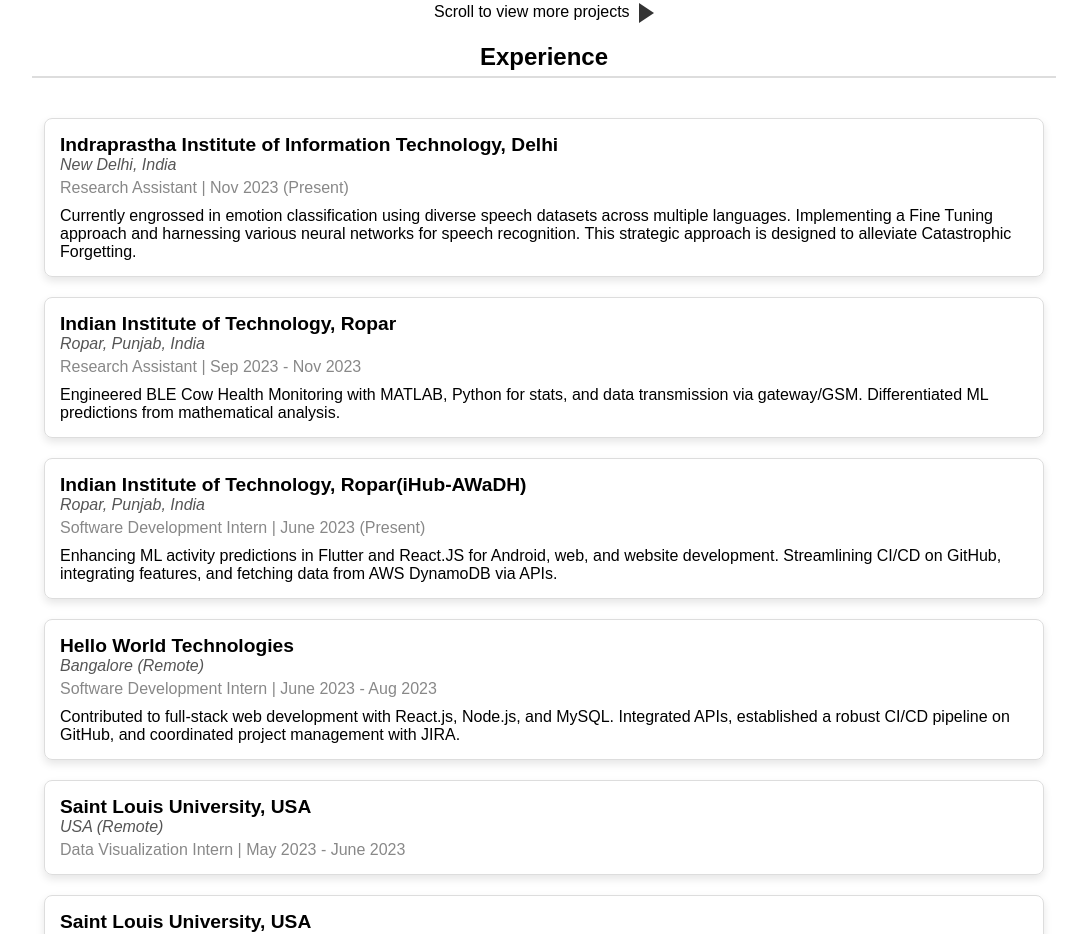
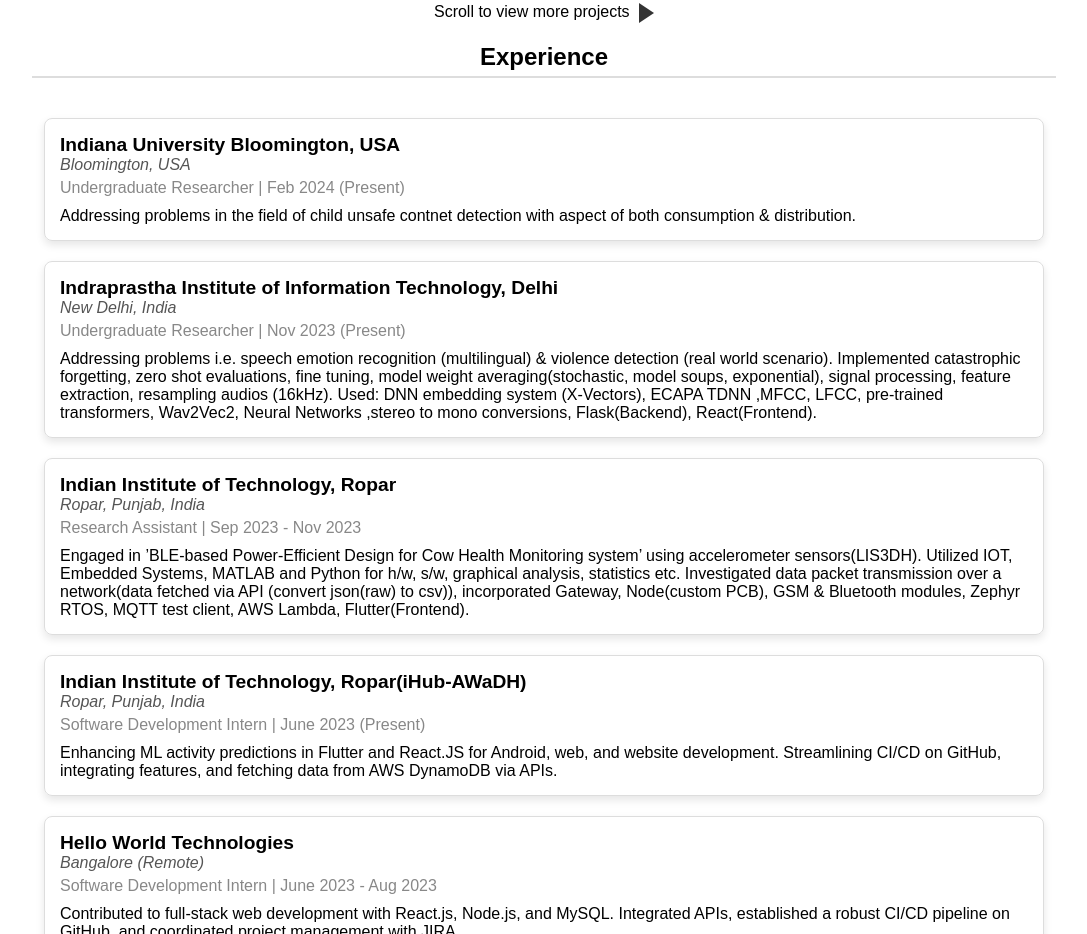
Before and after one commit to SarthakJaindebugger/sarthakjainportfolio, a plain HTML site: page index.html in a window 1280 px wide. Shown: the part 1497-2431 px from the top of the page, without its empty margins (96-1183 px from the left). Drawn offline with Linux system fonts and the light colour scheme.

Commit message:
update index.html

```diff
--- a/index.html
+++ b/index.html
@@ -670,11 +670,20 @@
 
         <!-- Experience entries -->
         <div class="experience-card left">
+          <div class="experience-title">Indiana University Bloomington, USA</div>
+          <div class="experience-subtitle">Bloomington, USA</div>
+          <div class="experience-duration">Undergraduate Researcher | Feb 2024 (Present)</div>
+          <div class="experience-description">
+            Addressing problems in the field of child unsafe contnet detection with aspect of both consumption & distribution.          </div>
+      </div>
+
+
+        <div class="experience-card left">
             <div class="experience-title">Indraprastha Institute of Information Technology, Delhi</div>
             <div class="experience-subtitle">New Delhi, India</div>
-            <div class="experience-duration">Research Assistant | Nov 2023 (Present)</div>
+            <div class="experience-duration">Undergraduate Researcher | Nov 2023 (Present)</div>
             <div class="experience-description">
-              Currently engrossed in emotion classification using diverse speech datasets across multiple languages. Implementing a Fine Tuning approach and harnessing various neural networks for speech recognition. This strategic approach is designed to alleviate Catastrophic Forgetting.
+              Addressing problems i.e. speech emotion recognition (multilingual) & violence detection (real world scenario). Implemented catastrophic forgetting, zero shot evaluations, fine tuning, model weight averaging(stochastic, model soups, exponential), signal processing, feature extraction, resampling audios (16kHz). Used: DNN embedding system (X-Vectors), ECAPA TDNN ,MFCC, LFCC, pre-trained transformers, Wav2Vec2, Neural Networks ,stereo to mono conversions, Flask(Backend), React(Frontend).
             </div>
         </div>
 
@@ -683,7 +692,8 @@
             <div class="experience-subtitle">Ropar, Punjab, India</div>
             <div class="experience-duration">Research Assistant | Sep 2023 - Nov 2023</div>
             <div class="experience-description">
-              Engineered BLE Cow Health Monitoring with MATLAB, Python for stats, and data transmission via gateway/GSM. Differentiated ML predictions from mathematical analysis.
+              Engaged in ’BLE-based Power-Efficient Design for Cow Health Monitoring system’ using accelerometer sensors(LIS3DH). Utilized IOT, Embedded Systems, MATLAB and Python for h/w, s/w, graphical analysis, statistics etc. Investigated data packet transmission over a network(data fetched via API (convert json(raw) to csv)), incorporated Gateway, Node(custom PCB), GSM & Bluetooth modules, Zephyr RTOS, MQTT test client, AWS Lambda, Flutter(Frontend).
+
             </div>
         </div>
 
```
Also changed, not shown: 3 other files.
